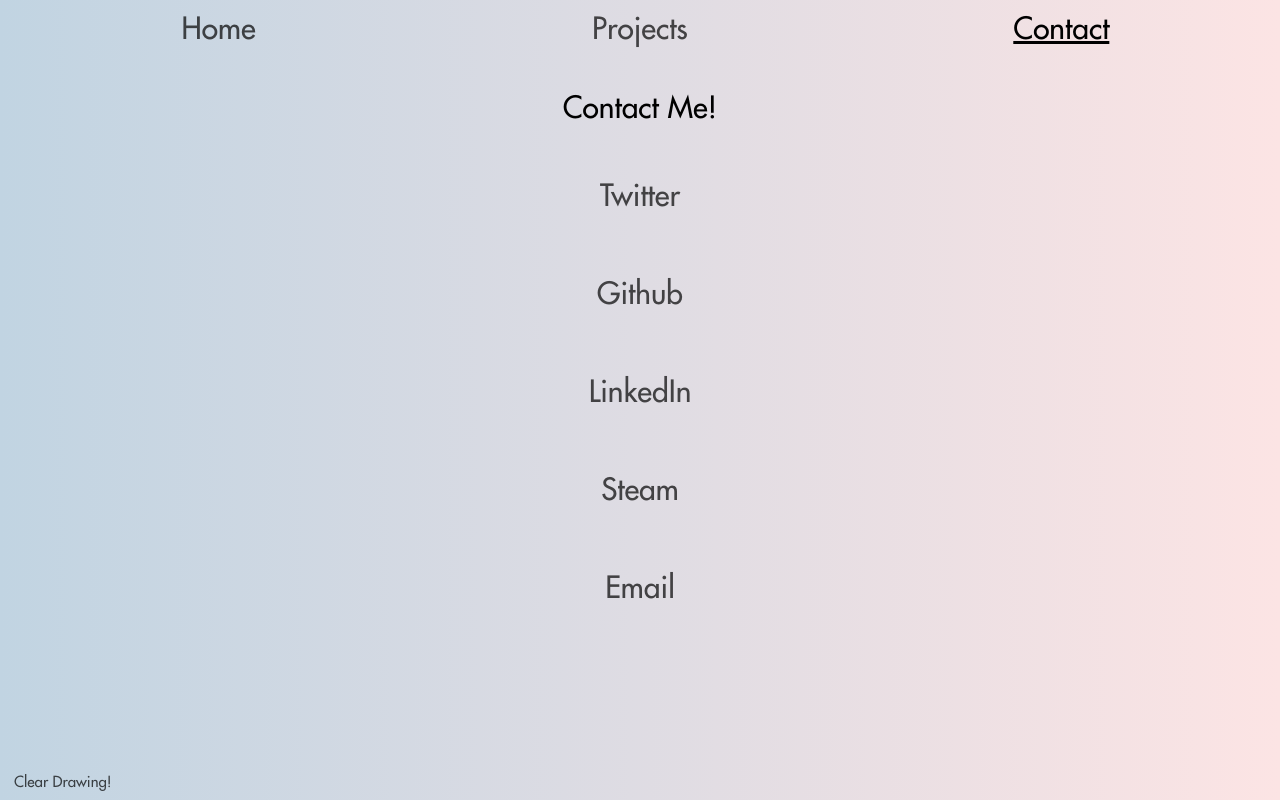
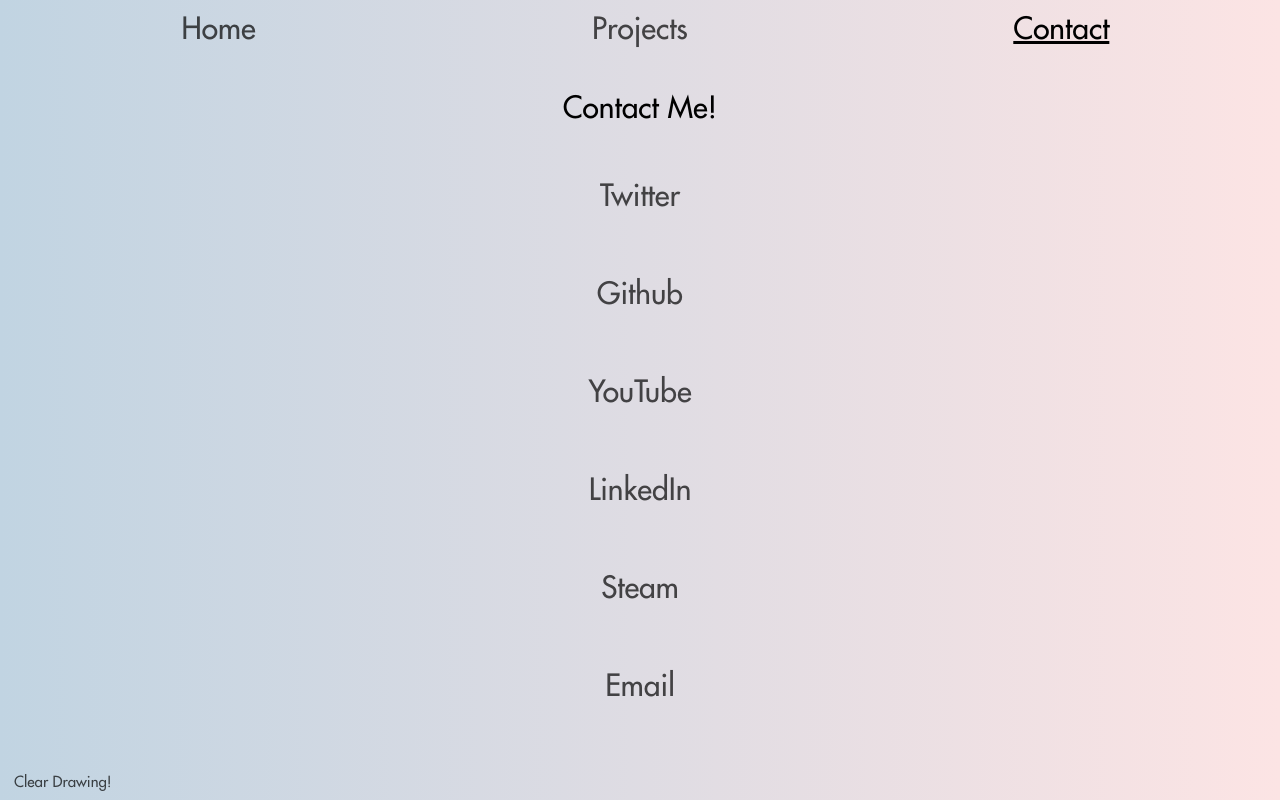
Before and after one commit to DannyDorito/jallison.co.uk, an Angular app: page /contact in a window 1280 px wide. Built offline with nearby package versions, Linux system fonts and the light colour scheme.

Commit message:
added youtube link to contact page

```diff
--- a/src/app/contact/contact.component.css
+++ b/src/app/contact/contact.component.css
@@ -29,6 +29,10 @@
   color: #d93025;
 }
 
+.youtube:hover {
+  color: #e30000;
+}
+
 .contact-div {
   margin-bottom: 20px;
 }
--- a/src/app/contact/contact.component.html
+++ b/src/app/contact/contact.component.html
@@ -2,6 +2,7 @@
   <div class="contact-div">Contact Me!</div>
   <a class="contact twitter" href="https://twitter.com/DannyDorito_">Twitter</a>
   <a class="contact github" href="https://github.com/DannyDorito">Github</a>
+  <a class="contact youtube" href="https://www.youtube.com/channel/UCo-lbwUsZgmX0tVH7gixR1g">YouTube</a>
   <a class="contact linkedin" href="https://www.linkedin.com/in/johnallison-">LinkedIn</a>
   <a class="contact steam" href="https://steamcommunity.com/id/Danny_Dorito">Steam</a>
   <a class="contact email" href="mailto:ericmcfli.ja@gmail.com">Email</a>
```
